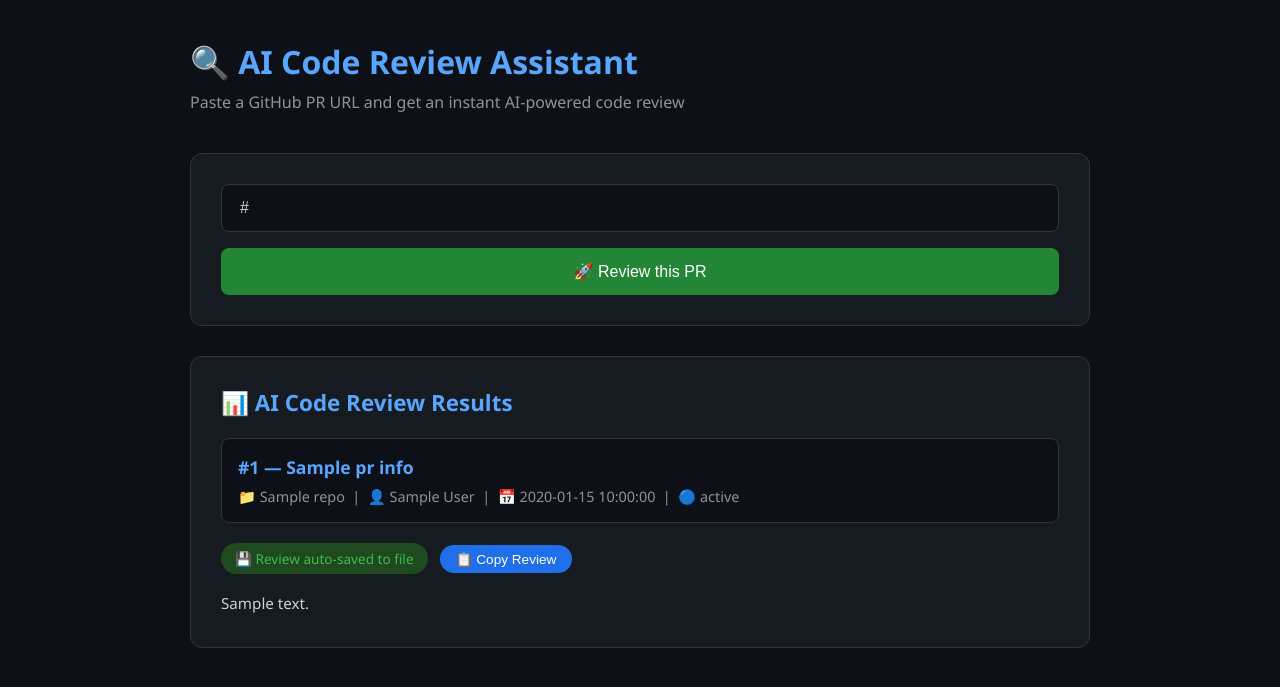
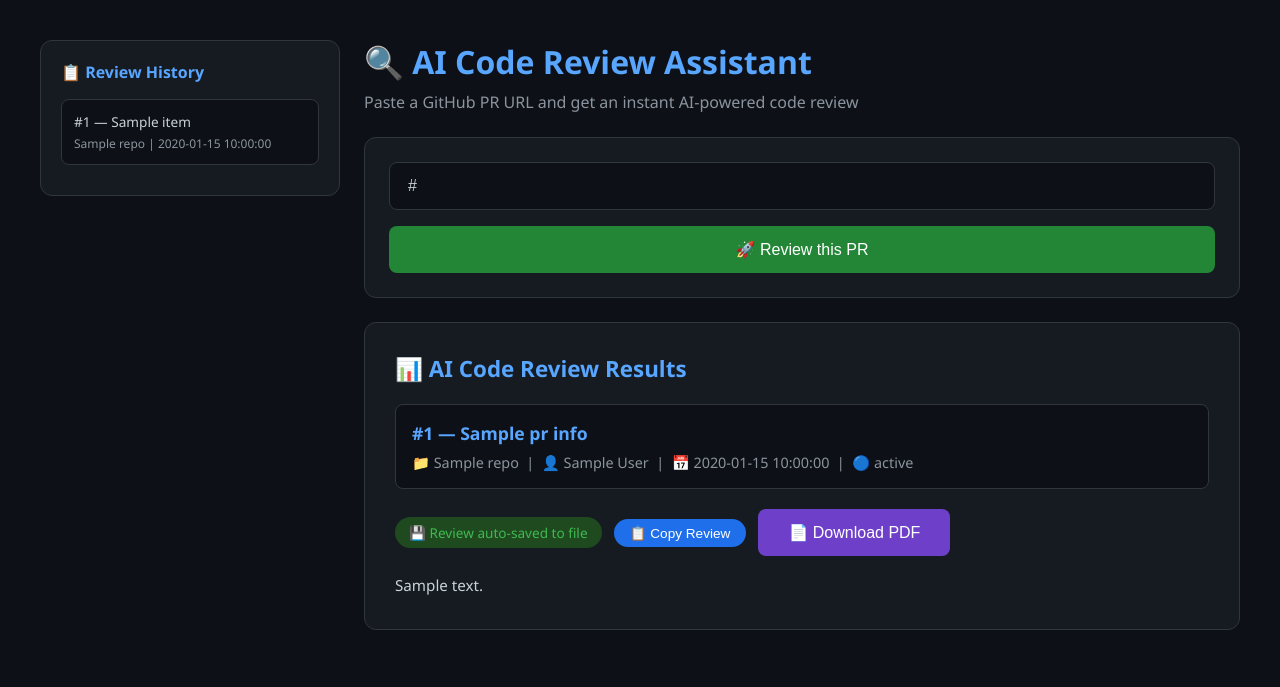
Before and after one commit to Ravi07106/ai-code-reviewer, a Flask app: template templates/index.html in a window 1280 px wide. Shown: the top 687 px of the page. Run offline with Flask 3, Linux system fonts and the light colour scheme; the template is opened without the code that fills it: most values are stand-ins (such as "Sample title", 1, 10 or a date in 2020).

Commit message:
add PDF download, review history, Large PR warning

```diff
--- a/app.py
+++ b/app.py
@@ -1,13 +1,48 @@
-from flask import Flask, render_template, request
+from flask import Flask, render_template, request, make_response
+from reportlab.lib.pagesizes import letter
+from reportlab.lib.styles import getSampleStyleSheet
+from reportlab.platypus import SimpleDocTemplate, Paragraph, Spacer
+from reportlab.lib.units import inch
 from reviewer import get_pr_diff, review_code, save_review, get_pr_info
+import os
+import json
+import io
+from datetime import datetime
 
 app = Flask(__name__)
+
+HISTORY_FILE = "history.json"
+
+
+def load_history():
+    if os.path.exists(HISTORY_FILE):
+        with open(HISTORY_FILE, "r") as f:
+            return json.load(f)
+    return []
+
+
+def save_history(pr_info, review):
+    history = load_history()
+    history.insert(0, {
+        "title": pr_info["title"] if pr_info else "Unknown PR",
+        "repo": pr_info["repo"] if pr_info else "Unknown",
+        "number": pr_info["number"] if pr_info else "?",
+        "date": datetime.now().strftime("%Y-%m-%d %H:%M"),
+        "review": review
+    })
+    history = history[:10]
+    with open(HISTORY_FILE, "w") as f:
+        json.dump(history, f)
+
 
 @app.route("/", methods=["GET", "POST"])
 def index():
     review = None
     error = None
     pr_url = None
+    pr_info = None
+    large_pr = False
+    history = load_history()
 
     if request.method == "POST":
         pr_url = request.form.get("pr_url")
@@ -22,13 +57,50 @@ def index():
         elif diff == "ERROR:UNKNOWN":
             error = "❌ Something went wrong! Please try again."
         elif diff:
+            large_pr = diff.startswith("WARNING:")
+            if large_pr:
+                diff = diff[8:]
             review = review_code(diff)
+            pr_info = get_pr_info(pr_url)
             save_review(pr_url, review)
-            pr_info = get_pr_info(pr_url)
-        else:
-            error = "❌ Could not fetch PR. Check the URL and try again."
+            save_history(pr_info, review)
+            history = load_history()
 
-    return render_template("index.html", review=review, error=error, pr_url=pr_url, pr_info=pr_info)
+    return render_template("index.html", review=review, error=error, pr_url=pr_url, pr_info=pr_info, history=history, large_pr=large_pr)
+
+
+@app.route("/download-pdf", methods=["POST"])
+def download_pdf():
+    review = request.form.get("review")
+    pr_title = request.form.get("pr_title")
+    pr_repo = request.form.get("pr_repo")
+
+    buffer = io.BytesIO()
+    doc = SimpleDocTemplate(buffer, pagesize=letter,
+                            rightMargin=inch, leftMargin=inch,
+                            topMargin=inch, bottomMargin=inch)
+
+    styles = getSampleStyleSheet()
+    story = []
+
+    story.append(Paragraph("AI Code Review", styles['Title']))
+    story.append(Spacer(1, 0.2*inch))
+    story.append(Paragraph(f"PR: {pr_title}", styles['Heading2']))
+    story.append(Paragraph(f"Repo: {pr_repo}", styles['Normal']))
+    story.append(Spacer(1, 0.3*inch))
+
+    for line in review.split('\n'):
+        if line.strip():
+            story.append(Paragraph(line, styles['Normal']))
+            story.append(Spacer(1, 0.1*inch))
+
+    doc.build(story)
+    buffer.seek(0)
+
+    response = make_response(buffer.getvalue())
+    response.headers['Content-Type'] = 'application/pdf'
+    response.headers['Content-Disposition'] = 'attachment; filename=review.pdf'
+    return response
 
 
 if __name__ == "__main__":
--- a/templates/index.html
+++ b/templates/index.html
@@ -15,12 +15,64 @@
             padding: 40px 20px;
         }
 
-        .container {
-            max-width: 900px;
+        .layout {
+            max-width: 1200px;
             margin: 0 auto;
+            display: grid;
+            grid-template-columns: 300px 1fr;
+            gap: 24px;
         }
 
-        h1 {
+        .sidebar {
+            background: #161b22;
+            border: 1px solid #30363d;
+            border-radius: 12px;
+            padding: 20px;
+            height: fit-content;
+            position: sticky;
+            top: 20px;
+        }
+
+        .sidebar h3 {
+            color: #58a6ff;
+            margin-bottom: 16px;
+            font-size: 1rem;
+        }
+
+        .history-item {
+            background: #0d1117;
+            border: 1px solid #30363d;
+            border-radius: 8px;
+            padding: 12px;
+            margin-bottom: 10px;
+            cursor: pointer;
+            transition: border-color 0.2s;
+        }
+
+        .history-item:hover { border-color: #58a6ff; }
+
+        .history-item .h-title {
+            font-size: 0.85rem;
+            color: #c9d1d9;
+            margin-bottom: 4px;
+            white-space: nowrap;
+            overflow: hidden;
+            text-overflow: ellipsis;
+        }
+
+        .history-item .h-meta {
+            font-size: 0.75rem;
+            color: #8b949e;
+        }
+
+        .no-history {
+            color: #8b949e;
+            font-size: 0.85rem;
+            text-align: center;
+            padding: 20px 0;
+        }
+
+        .main h1 {
             font-size: 2rem;
             color: #58a6ff;
             margin-bottom: 8px;
@@ -28,15 +80,15 @@
 
         .subtitle {
             color: #8b949e;
-            margin-bottom: 40px;
+            margin-bottom: 24px;
         }
 
         .input-section {
             background: #161b22;
             border: 1px solid #30363d;
             border-radius: 12px;
-            padding: 30px;
-            margin-bottom: 30px;
+            padding: 24px;
+            margin-bottom: 24px;
         }
 
         input[type="text"] {
@@ -51,11 +103,9 @@
             outline: none;
         }
 
-        input[type="text"]:focus {
-            border-color: #58a6ff;
-        }
+        input[type="text"]:focus { border-color: #58a6ff; }
 
-        button {
+        button[type="submit"] {
             background: #238636;
             color: white;
             border: none;
@@ -67,7 +117,7 @@
             transition: background 0.2s;
         }
 
-        button:hover { background: #2ea043; }
+        button[type="submit"]:hover { background: #2ea043; }
 
         .spinner {
             width: 40px;
@@ -89,7 +139,6 @@
             text-align: center;
             color: #58a6ff;
             margin-top: 16px;
-            padding: 10px;
         }
 
         .error {
@@ -129,6 +178,25 @@
             font-size: 0.85rem;
         }
 
+        .copy-btn {
+            background: #1f6feb;
+            color: white;
+            border: none;
+            padding: 6px 16px;
+            border-radius: 20px;
+            font-size: 0.85rem;
+            cursor: pointer;
+            width: auto;
+        }
+
+        .badges {
+            display: flex;
+            gap: 12px;
+            align-items: center;
+            margin-bottom: 16px;
+            flex-wrap: wrap;
+        }
+
         .pr-info {
             background: #0d1117;
             border: 1px solid #30363d;
@@ -149,27 +217,78 @@
             font-size: 0.9rem;
         }
 
-        .copy-btn {
-            background: #1f6feb !important;
+        .modal {
+            display: none;
+            position: fixed;
+            top: 0; left: 0;
+            width: 100%; height: 100%;
+            background: rgba(0,0,0,0.8);
+            z-index: 1000;
+            padding: 40px 20px;
+            overflow-y: auto;
+        }
+
+        .modal-content {
+            background: #161b22;
+            border: 1px solid #30363d;
+            border-radius: 12px;
+            padding: 30px;
+            max-width: 900px;
+            margin: 0 auto;
+            position: relative;
+        }
+
+        .modal-close {
+            position: absolute;
+            top: 16px; right: 16px;
+            background: #f85149;
             color: white;
             border: none;
-            padding: 6px 16px !important;
-            border-radius: 20px !important;
-            font-size: 0.85rem;
+            border-radius: 6px;
+            padding: 6px 12px;
             cursor: pointer;
-            width: auto !important;
+            font-size: 0.9rem;
+            width: auto;
         }
 
-        .badges {
-            display: flex;
-            gap: 12px;
-            align-items: center;
+        .modal-review {
+            white-space: pre-wrap;
+            line-height: 1.8;
+            font-size: 0.95rem;
+            margin-top: 20px;
+        }
+
+        .warning-banner {
+            background: #3d2c00;
+            border: 1px solid #d29922;
+            color: #d29922;
+            padding: 12px 16px;
+            border-radius: 8px;
             margin-bottom: 16px;
+            font-size: 0.9rem;
         }
     </style>
 </head>
 <body>
-    <div class="container">
+    <div class="layout">
+
+        <!-- SIDEBAR -->
+        <div class="sidebar">
+            <h3>📋 Review History</h3>
+            {% if history %}
+                {% for item in history %}
+                <div class="history-item" onclick="showHistory({{ loop.index0 }})">
+                    <div class="h-title">#{{ item.number }} — {{ item.title }}</div>
+                    <div class="h-meta">{{ item.repo }} | {{ item.date }}</div>
+                </div>
+                {% endfor %}
+            {% else %}
+                <div class="no-history">No reviews yet.<br>Submit a PR to get started!</div>
+            {% endif %}
+        </div>
+
+        <!-- MAIN CONTENT -->
+        <div class="main">
             <h1>🔍 AI Code Review Assistant</h1>
             <p class="subtitle">Paste a GitHub PR URL and get an instant AI-powered code review</p>
 
@@ -210,9 +329,21 @@
                 </div>
                 {% endif %}
 
+                {% if large_pr %}
+                <div class="warning-banner">
+                    ⚠️ This is a large PR — the review is based on the first 8000 characters of the diff. Some changes may not be covered.
+                </div>
+                {% endif %}
+
                 <div class="badges">
                     <div class="saved-badge">💾 Review auto-saved to file</div>
                     <button class="copy-btn" onclick="copyReview()" id="copyBtn">📋 Copy Review</button>
+                    <form method="POST" action="/download-pdf" style="display:inline;">
+                        <input type="hidden" name="review" value="{{ review }}">
+                        <input type="hidden" name="pr_title" value="{{ pr_info.title if pr_info else 'PR Review' }}">
+                        <input type="hidden" name="pr_repo" value="{{ pr_info.repo if pr_info else '' }}">
+                        <button type="submit" class="copy-btn" style="background: #6e40c9;">📄 Download PDF</button>
+                    </form>
                 </div>
 
                 <div class="review-content" id="reviewContent">{{ review }}</div>
@@ -220,8 +351,33 @@
             {% endif %}
 
         </div>
+    </div>
+
+    <!-- HISTORY MODAL -->
+    <div class="modal" id="historyModal">
+        <div class="modal-content">
+            <button class="modal-close" onclick="closeModal()">✕ Close</button>
+            <h2 id="modalTitle" style="color: #58a6ff;"></h2>
+            <div id="modalMeta" style="color: #8b949e; font-size: 0.9rem; margin-top: 8px;"></div>
+            <div class="modal-review" id="modalReview"></div>
+        </div>
+    </div>
 
     <script>
+        const history = {{ history | tojson }};
+
+        function showHistory(index) {
+            const item = history[index];
+            document.getElementById('modalTitle').innerText = '#' + item.number + ' — ' + item.title;
+            document.getElementById('modalMeta').innerText = item.repo + ' | ' + item.date;
+            document.getElementById('modalReview').innerText = item.review;
+            document.getElementById('historyModal').style.display = 'block';
+        }
+
+        function closeModal() {
+            document.getElementById('historyModal').style.display = 'none';
+        }
+
         function showLoading() {
             document.getElementById('loading').style.display = 'block';
             document.getElementById('submitBtn').disabled = true;
```
Also changed, not shown: history.json (added, +1 -0 lines), requirement.txt (added, +146 -0 lines), requirements.txt (added, +145 -0 lines), review_django_django_PR18279.md (+22 -19 lines), review_pallets_flask_PR5627.md (+24 -24 lines), review_tensorflow_tfjs_PR8605.md (added, +29 -0 lines), reviewer.py (+6 -1 lines). Lines whose indentation alone changed are shown as unchanged.
